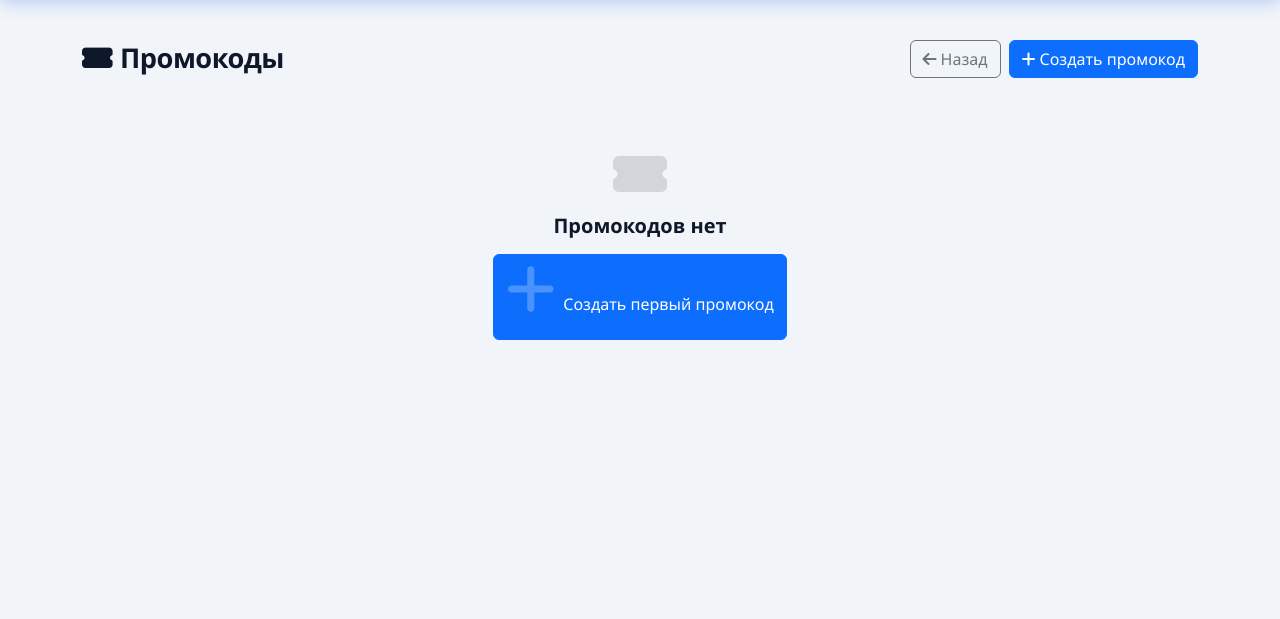
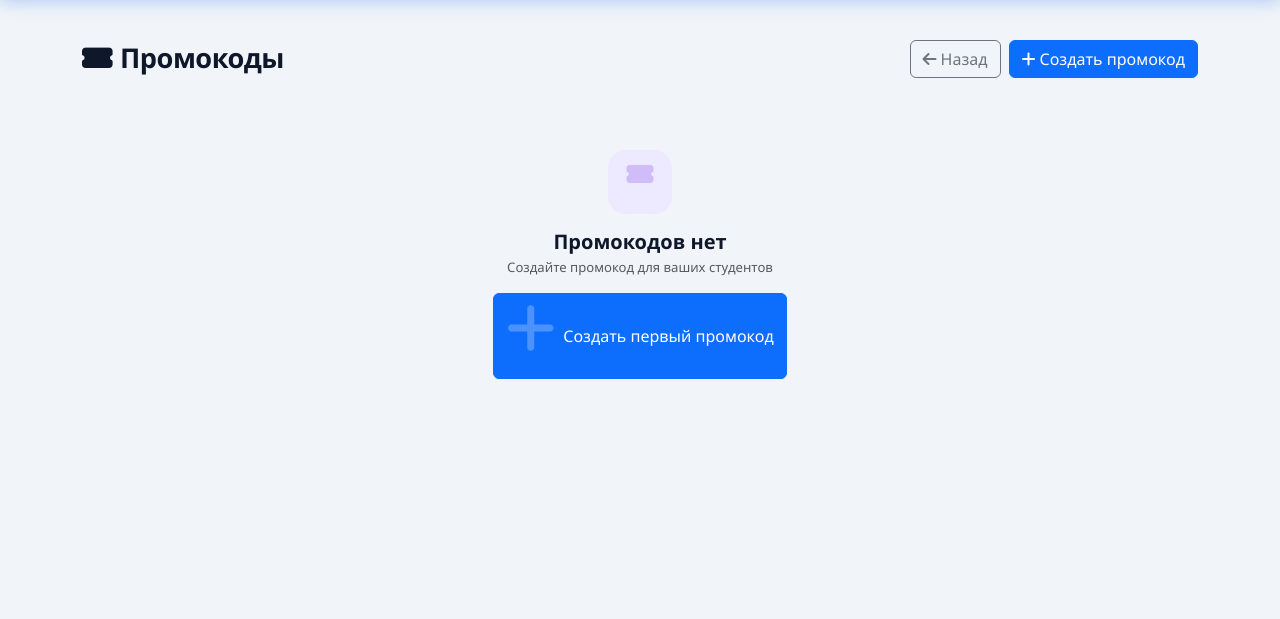
Before and after one commit to alexbelov12/minikursy, a Flask app: page /admin/promos in a window 1280 px wide. Shown: the part 66-685 px from the top of the page. Run offline with Flask 3, Linux system fonts and the light colour scheme; a user stored in the database is signed in.

Commit message:
Fix: polish empty-state buttons for course and promo list
Replaced raw opacity icon with styled icon container, added description
text, fixed button icon alignment with d-inline-flex align-items-center.

Co-Authored-By: Claude Sonnet 4.6 <noreply@anthropic.com>

```diff
--- a/app/templates/admin/promo_list.html
+++ b/app/templates/admin/promo_list.html
@@ -106,10 +106,13 @@
     </div>
     {% else %}
     <div class="empty-state">
-        <i class="fas fa-ticket-alt text-muted d-block" style="font-size:3rem;opacity:.2;"></i>
-        <h5 class="fw-bold mt-3">Промокодов нет</h5>
-        <a href="{{ url_for('admin.new_promo') }}" class="btn btn-primary mt-2">
-            <i class="fas fa-plus me-2"></i>Создать первый промокод
+        <div style="width:64px;height:64px;background:#ede9fe;border-radius:18px;display:flex;align-items:center;justify-content:center;margin:0 auto 1rem;">
+            <i class="fas fa-ticket-alt" style="font-size:1.5rem;color:#7c3aed;"></i>
+        </div>
+        <h5 class="fw-bold mb-1">Промокодов нет</h5>
+        <p class="text-muted small mb-3">Создайте промокод для ваших студентов</p>
+        <a href="{{ url_for('admin.new_promo') }}" class="btn btn-primary d-inline-flex align-items-center gap-2">
+            <i class="fas fa-plus"></i>Создать первый промокод
         </a>
     </div>
     {% endif %}
```
Also changed, not shown: app/templates/admin/dashboard.html (+7 -4 lines).
